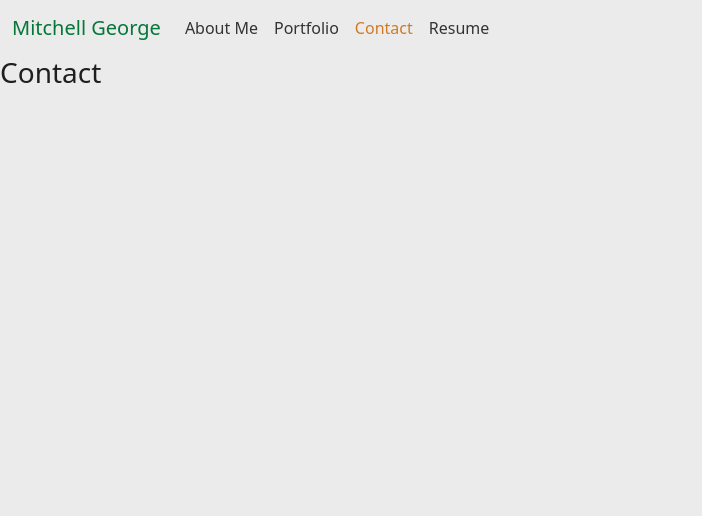
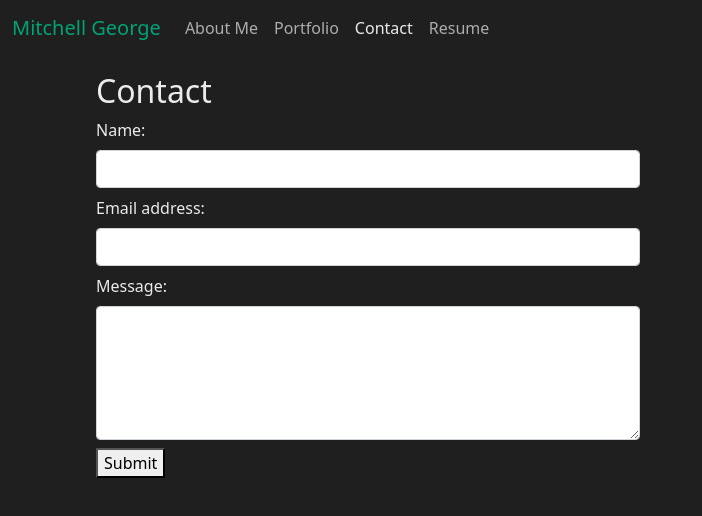
Before and after one commit to mitchgeorge8/portfolio, a React (Create React App) app: page / in a window 1280 px wide. Both pictures are taken after a click on the element "Contact". Shown: the top 516 px of the page, without its empty margins (0-702 px from the left). Built offline with nearby package versions, Linux system fonts and the light colour scheme.

Commit message:
Updated Contact page

```diff
--- a/src/components/Contact/index.js
+++ b/src/components/Contact/index.js
@@ -1,10 +1,96 @@
-import React from "react";
+import React, { useState } from "react";
+import { capitalizeFirstLetter, validateEmail } from "../../utils/helpers";
 
 function ContactForm() {
+  const [formState, setFormState] = useState({
+    name: "",
+    email: "",
+    message: "",
+  });
+  const { name, email, message } = formState;
+  const [errorMessage, setErrorMessage] = useState("");
+
+  function handleBlur(e) {
+    if (e.target.name === "email") {
+      const isValid = validateEmail(e.target.value);
+
+      if (!isValid) {
+        setErrorMessage("Invalid email.");
+      } else {
+        setErrorMessage("");
+      }
+    } else {
+      if (!e.target.value.length) {
+        setErrorMessage(`${capitalizeFirstLetter(e.target.name)} is required.`);
+      } else {
+        setErrorMessage("");
+      }
+    }
+
+    if (!errorMessage) {
+      setFormState({ ...formState, [e.target.name]: e.target.value });
+    }
+  }
+
+  function handleSubmit(e) {
+    e.preventDefault();
+    console.log(formState);
+  }
+
   return (
-    <div>
-      <h3>Contact</h3>
-    </div>
+    <section>
+      <h2>Contact</h2>
+      <form
+        id="contact-form"
+        onSubmit={handleSubmit}
+        className="col-12 col-md-6"
+      >
+        <div className="mb-2">
+          <label htmlFor="name" className="form-label">
+            Name:
+          </label>
+          <input
+            type="text"
+            className="form-control"
+            defaultValue={name}
+            onBlur={handleBlur}
+            name="name"
+          />
+        </div>
+        <div className="mb-2">
+          <label htmlFor="email" className="form-label">
+            Email address:
+          </label>
+          <input
+            type="email"
+            className="form-control"
+            defaultValue={email}
+            onBlur={handleBlur}
+            name="email"
+          />
+        </div>
+        <div className="mb-2">
+          <label htmlFor="message" className="form-label">
+            Message:
+          </label>
+          <textarea
+            name="message"
+            className="form-control"
+            defaultValue={message}
+            onBlur={handleBlur}
+            rows="5"
+          />
+        </div>
+        {errorMessage && (
+          <div>
+            <p className="error-text">{errorMessage}</p>
+          </div>
+        )}
+        <button type="submit" className="button">
+          Submit
+        </button>
+      </form>
+    </section>
   );
 }
 
--- a/src/components/Navigation/index.js
+++ b/src/components/Navigation/index.js
@@ -1,13 +1,19 @@
 import React from "react";
 
 function Navigation({ currentSelected, setCurrentSelected }) {
-  const handleClick = (e) => {
+  function handleClick(e) {
     setCurrentSelected(e.target.className);
-    e.target.ariaCurrent = "page";
-  };
+
+    if (
+      window.getComputedStyle(document.querySelector(".navbar-toggler"))
+        .display === "block"
+    ) {
+      document.querySelector(".navbar-toggler").click();
+    }
+  }
 
   return (
-    <nav className="navbar navbar-expand-lg">
+    <nav className="navbar navbar-expand-md">
       <div className="container-fluid">
         <a className="navbar-brand" href="/">
           Mitchell George
@@ -29,6 +35,7 @@ function Navigation({ currentSelected, setCurrentSelected }) {
               className={`nav-item mx-2 ${
                 currentSelected === "about" && "active"
               }`}
+              aria-current={currentSelected === "about" && "page"}
             >
               <span className="about" onClick={handleClick}>
                 About Me
@@ -38,6 +45,7 @@ function Navigation({ currentSelected, setCurrentSelected }) {
               className={`nav-item mx-2 ${
                 currentSelected === "portfolio" && "active"
               }`}
+              aria-current={currentSelected === "portfolio" && "page"}
             >
               <span className="portfolio" onClick={handleClick}>
                 Portfolio
@@ -47,6 +55,7 @@ function Navigation({ currentSelected, setCurrentSelected }) {
               className={`nav-item mx-2 ${
                 currentSelected === "contact" && "active"
               }`}
+              aria-current={currentSelected === "contact" && "page"}
             >
               <span className="contact" onClick={handleClick}>
                 Contact
@@ -56,6 +65,7 @@ function Navigation({ currentSelected, setCurrentSelected }) {
               className={`nav-item mx-2 ${
                 currentSelected === "resume" && "active"
               }`}
+              aria-current={currentSelected === "resume" && "page"}
             >
               <span className="resume" onClick={handleClick}>
                 Resume
@@ -69,30 +79,3 @@ function Navigation({ currentSelected, setCurrentSelected }) {
 }
 
 export default Navigation;
-
-// <nav className="navbar">
-//   <ul className="d-flex flex-row">
-//     <li className={`mx-2 ${currentSelected === "about" && "navActive"}`}>
-//       <span className="about" onClick={handleClick}>
-//         About Me
-//       </span>
-//     </li>
-//     <li
-//       className={`mx-2 ${currentSelected === "portfolio" && "navActive"}`}
-//     >
-//       <span className="portfolio" onClick={handleClick}>
-//         Portfolio
-//       </span>
-//     </li>
-//     <li className={`mx-2 ${currentSelected === "contact" && "navActive"}`}>
-//       <span className="contact" onClick={handleClick}>
-//         Contact
-//       </span>
-//     </li>
-//     <li className={`mx-2 ${currentSelected === "resume" && "navActive"}`}>
-//       <span className="resume" onClick={handleClick}>
-//         Resume
-//       </span>
-//     </li>
-//   </ul>
-// </nav>
--- a/src/index.css
+++ b/src/index.css
@@ -1,10 +1,11 @@
 :root {
-  --primary: #047739;
-  --secondary: #d17a23;
-  --light: #cccccc;
-  --lighter: #ebebeb;
-  --dark: #333333;
-  --darker: #1f1f1f;
+  --background: #1f1f1f;
+  --text-dark: #333333;
+  --text-darker: #1f1f1f;
+  --text-light: #adadad;
+  --text-lighter: #ebebeb;
+  --accent-1: #00a375;
+  --accent-2: #d17a23;
   --white: #ffffff;
   --black: #000000;
 }
@@ -12,13 +13,19 @@
 body {
   margin: 0;
   padding: 0;
-  background: var(--lighter);
-  color: var(--darker);
+  background: var(--background);
+  color: var(--text-lighter);
+}
+
+main {
+  margin: 0 auto;
+  max-width: 95%;
+  padding: 2vh 5vw;
 }
 
 span {
   text-decoration: none;
-  color: var(--dark);
+  color: var(--text-light);
   cursor: pointer;
 }
 
@@ -28,13 +35,17 @@ li {
 
 .navbar-brand {
   text-decoration: none;
-  color: var(--primary);
+  color: var(--accent-1);
 }
 
 .navbar-brand:hover {
-  color: var(--primary);
+  color: var(--accent-1);
 }
 
 .active span {
-  color: var(--secondary);
+  color: var(--text-lighter);
 }
+
+.navbar-toggler:focus {
+  box-shadow: none;
+}
--- /dev/null
+++ b/src/utils/helpers.js
@@ -0,0 +1,9 @@
+export function capitalizeFirstLetter(string) {
+  return string.charAt(0).toUpperCase() + string.slice(1);
+}
+
+export function validateEmail(email) {
+  var re =
+    /^(([^<>()[\]\\.,;:\s@"]+(\.[^<>()[\]\\.,;:\s@"]+)*)|(".+"))@((\[[0-9]{1,3}\.[0-9]{1,3}\.[0-9]{1,3}\.[0-9]{1,3}\])|(([a-zA-Z\-0-9]+\.)+[a-zA-Z]{2,}))$/;
+  return re.test(String(email).toLowerCase());
+}
```
Also changed, not shown: src/components/Header/index.js (deleted, +0 -18 lines).
